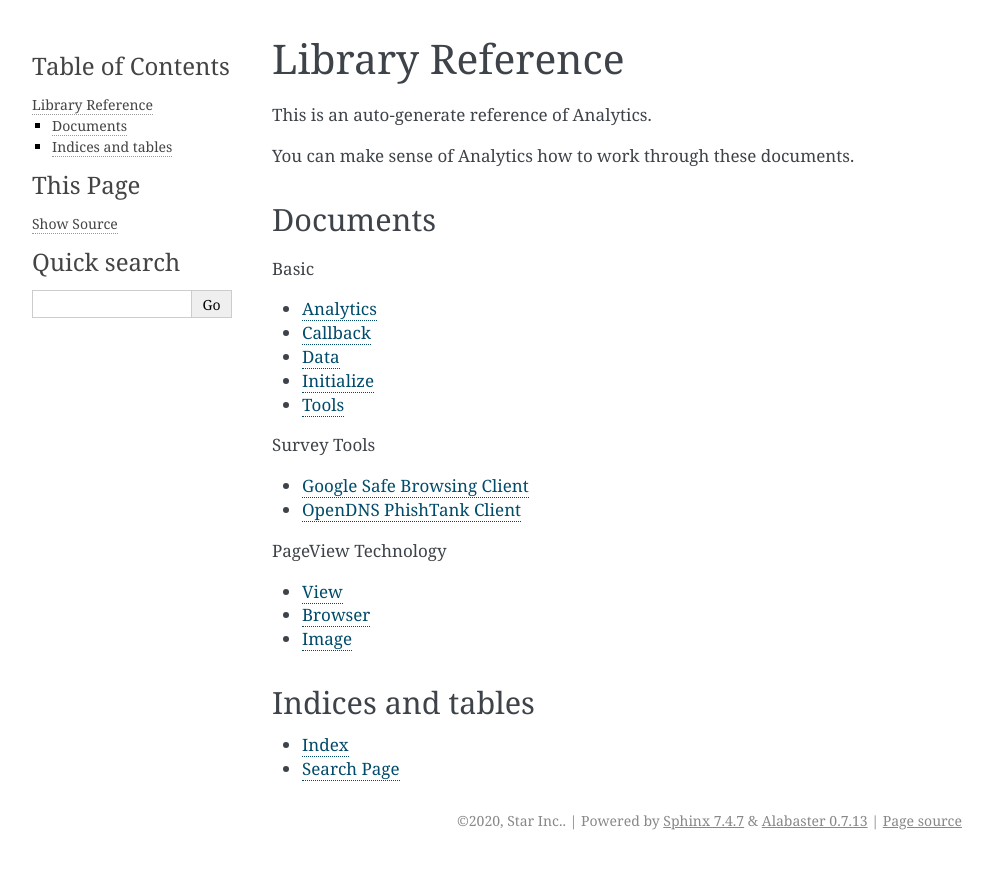
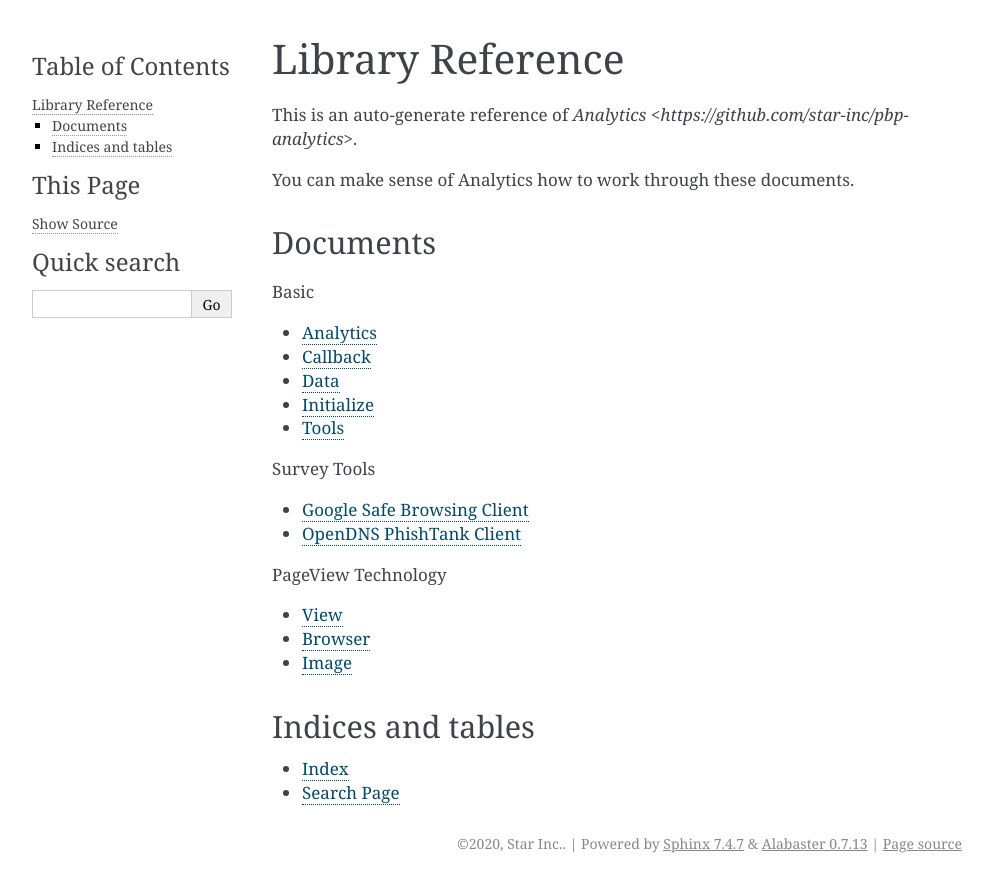
Before and after one commit to meta-star/pbp_analytics, a Sphinx documentation site: the page built from docs/index.rst, in a window 1280 px wide. Shown: the top 892 px of the page, without its empty margins (148-1141 px from the left). Built offline with Sphinx 7.4.7, drawn with Linux system fonts in a browser that asks for light colours; some of the changed lines change nothing that is shown.

Commit message:
Add a link to docs

```diff
--- a/docs/index.rst
+++ b/docs/index.rst
@@ -1,7 +1,7 @@
 Library Reference
 =================
 
-This is an auto-generate reference of Analytics.
+This is an auto-generate reference of `Analytics <https://github.com/star-inc/pbp-analytics>`.
 
 You can make sense of Analytics how to work through these documents.
 
```
